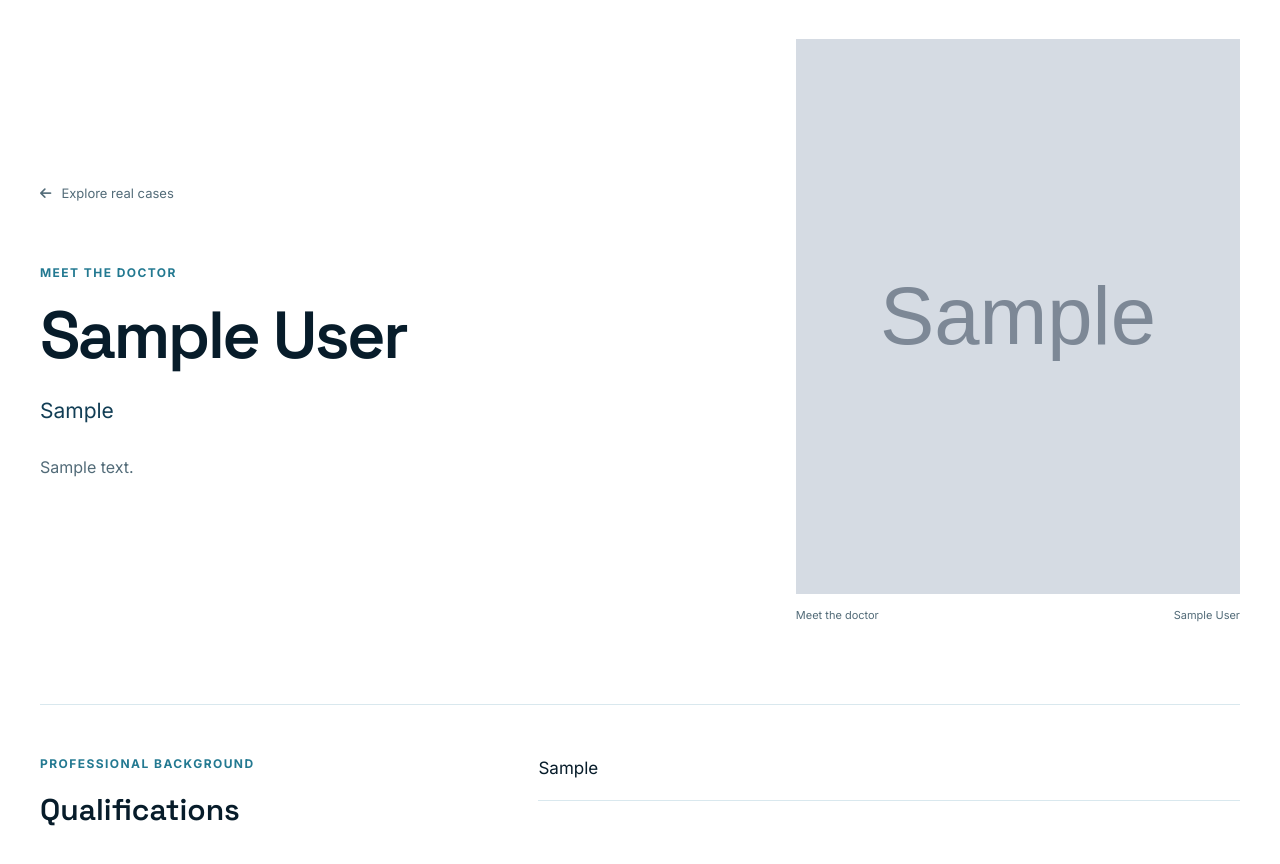
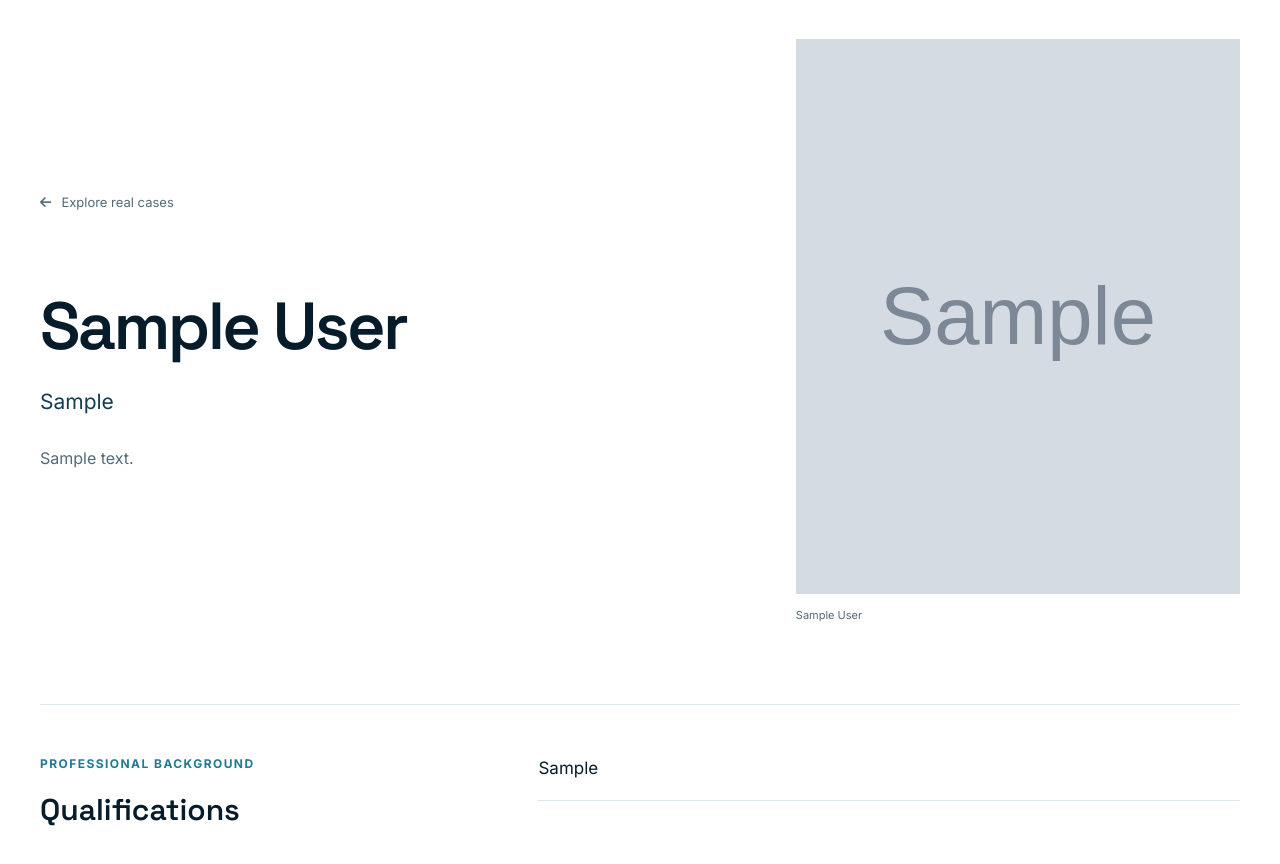
Before and after one commit to galal31/easyimplant, a PHP site: the page made by doctor.php in a window 1280 px wide. Shown: the part 93-957 px from the top of the page. Run offline with PHP 8.4, Linux system fonts and the light colour scheme; the visitor is signed in with stand-in values (Sample User, id 1); tables that the repository leaves empty hold one stand-in row (values such as "Sample post"); grey boxes marked "Sample" are stand-in pictures; some libraries are stand-ins or nearby versions.

Commit message:
Remove meet the doctor labels from profiles

```diff
--- a/doctor.php
+++ b/doctor.php
@@ -51,7 +51,6 @@ $qualifications = $doctor ? array_values(array_filter(array_map('trim', preg_spl
             <section class="doctor-intro profile-shell" aria-labelledby="doctor-name">
                 <div class="doctor-intro-copy">
                     <a href="index.php#real-cases" class="profile-back-link"><i class="fa-solid fa-arrow-left" aria-hidden="true"></i><span data-i18n="profile_back_cases">Explore real cases</span></a>
-                    <p class="profile-eyebrow" data-i18n="profile_eyebrow">Meet the doctor</p>
                     <h1 id="doctor-name" dir="auto"><?= $escape($doctor['display_name']) ?></h1>
                     <?php if ($doctor['specialty']): ?><p class="doctor-specialty" dir="auto"><?= $escape($doctor['specialty']) ?></p><?php endif; ?>
                     <?php if ($doctor['short_bio']): ?><p class="doctor-summary" dir="auto"><?= nl2br($escape($doctor['short_bio'])) ?></p><?php endif; ?>
@@ -59,7 +58,7 @@ $qualifications = $doctor ? array_values(array_filter(array_map('trim', preg_spl
                 </div>
                 <figure class="doctor-portrait">
                     <?php if ($doctor['photo_path']): ?><img src="<?= $escape($doctor['photo_path']) ?>" alt="<?= $escape($doctor['display_name']) ?>" width="720" height="900" fetchpriority="high"><?php else: ?><div class="doctor-portrait-placeholder" aria-hidden="true"><span><?= $escape(mb_substr($doctor['display_name'], 0, 1)) ?></span></div><?php endif; ?>
-                    <figcaption><span data-i18n="profile_eyebrow">Meet the doctor</span><span><?= $escape($doctor['display_name']) ?></span></figcaption>
+                    <figcaption><span><?= $escape($doctor['display_name']) ?></span></figcaption>
                 </figure>
             </section>
             <?php if ($qualifications): ?>
--- a/js/translations.js
+++ b/js/translations.js
@@ -46,7 +46,6 @@ const translations = {
         cases_badge: 'Real cases',
         cases_title: 'Real implant cases in video',
         cases_intro: 'Explore examples from clinical cases. Videos load only when you choose to play them.',
-        profile_eyebrow: 'Meet the doctor',
         profile_back_cases: 'Explore real cases',
         profile_watch_cases: 'Watch clinical cases',
         profile_background: 'Professional background',
@@ -168,7 +167,6 @@ const translations = {
         cases_badge: 'حالات حقيقية',
         cases_title: 'فيديوهات حالات زراعة حقيقية',
         cases_intro: 'شاهد أمثلة من الحالات الطبية. لا يبدأ تحميل الفيديو إلا عند اختيار تشغيله.',
-        profile_eyebrow: 'تعرّف على الطبيب',
         profile_back_cases: 'استكشف الحالات الحقيقية',
         profile_watch_cases: 'شاهد الحالات الطبية',
         profile_background: 'الخلفية المهنية',
```
Also changed, not shown: PROJECT_CONTEXT.md (+1 -0 lines).
